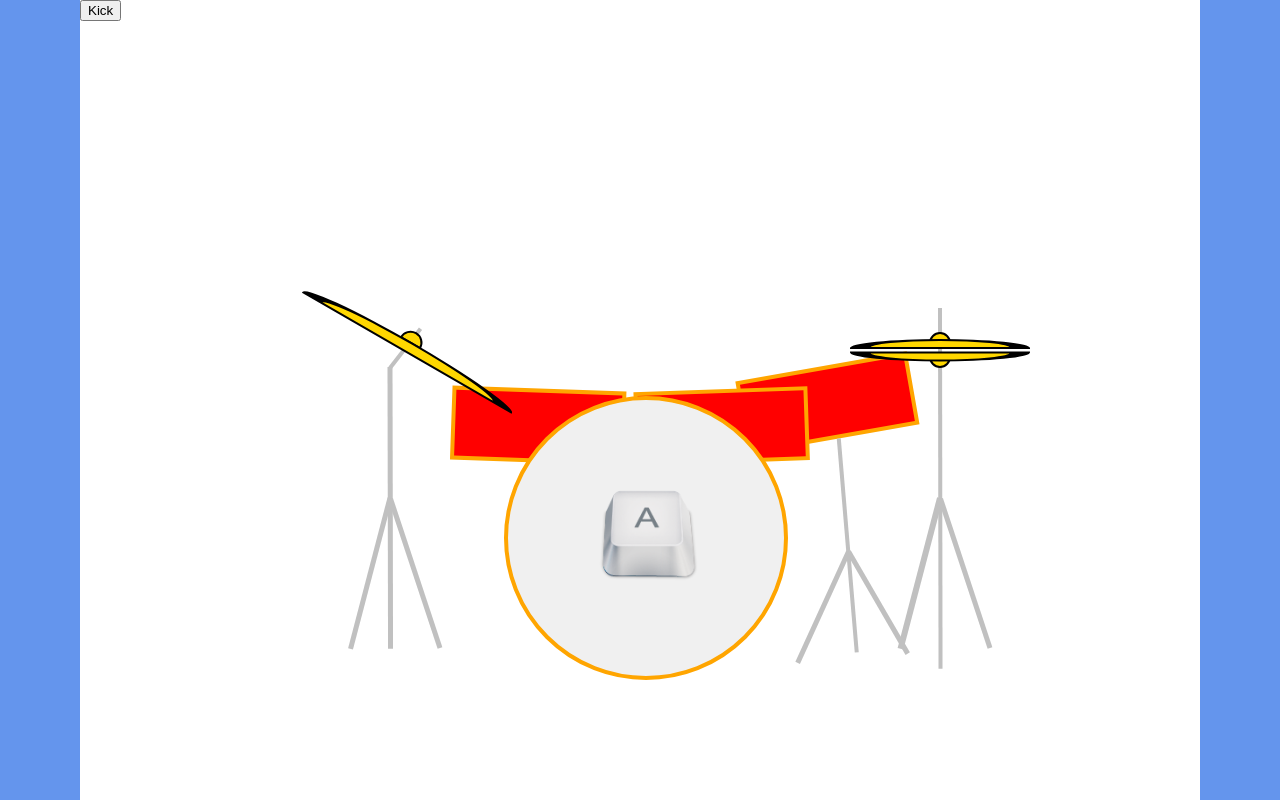
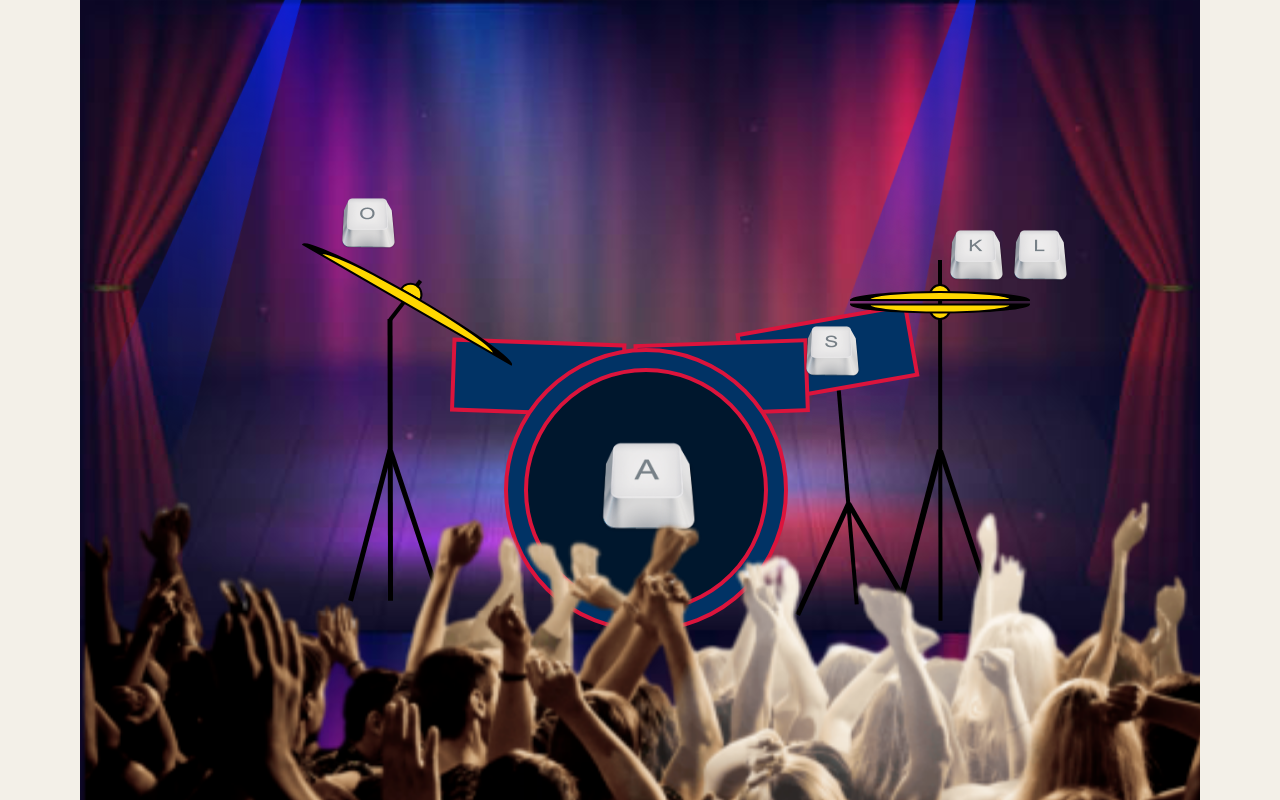
Before and after one commit to lovelanai/Javascript-drums, a plain HTML site: page index.html in a window 1280 px wide. Drawn offline with Linux system fonts and the light colour scheme.

Commit message:
added visuals and more samples for drums

```diff
--- a/canvas.js
+++ b/canvas.js
@@ -20,10 +20,18 @@ function kick() {
 
     ctx.beginPath();
     ctx.arc(150, 150, 140, 0, 2 * Math.PI);
-    ctx.fillStyle = '#f0f0f0';
+    ctx.fillStyle = '#013365';
     ctx.lineWidth = 4;
     ctx.fill();
-    ctx.strokeStyle = 'orange'
+    ctx.strokeStyle = 'crimson'
+    ctx.stroke();
+
+    ctx.beginPath();
+    ctx.arc(150, 150, 120, 0, 2 * Math.PI);
+    ctx.fillStyle = 'rgba(0, 0, 0, 0.554)';
+    ctx.lineWidth = 4;
+    ctx.fill();
+    ctx.strokeStyle = 'crimson'
     ctx.stroke();
 
 }
@@ -37,7 +45,7 @@ function crash(){
     ctx.arc(150, 600, 1, 1, 1);
     ctx.lineTo(150, 319);
     ctx.lineWidth = 5;
-    ctx.strokeStyle = 'silver';
+    ctx.strokeStyle = 'black';
     ctx.stroke();
 
     // Crash-stand left-leg
@@ -45,7 +53,7 @@ function crash(){
     ctx.arc(110, 600, 1, 1, 1);
     ctx.lineTo(150, 450);
     ctx.lineWidth = 5;
-    ctx.strokeStyle = 'silver';
+    ctx.strokeStyle = 'black';
     ctx.stroke();
 
     // Crash-stand right-leg
@@ -53,7 +61,7 @@ function crash(){
     ctx.arc(150, 450, 1, 1, 1);
     ctx.lineTo(200, 600);
     ctx.lineWidth = 5;
-    ctx.strokeStyle = 'silver';
+    ctx.strokeStyle = 'black';
     ctx.stroke();
 
         // Crash tilt
@@ -61,7 +69,7 @@ function crash(){
         ctx.arc(180, 280, 1, 1, 1);
         ctx.lineTo(150, 320);
         ctx.lineWidth = 4;
-        ctx.strokeStyle = 'silver';
+        ctx.strokeStyle = 'black';
         ctx.stroke();
 
 
@@ -101,7 +109,7 @@ function cymbal(){
      ctx.arc(150, 620, 1, 1, 1);
      ctx.lineTo(150, 260);
      ctx.lineWidth = 4;
-     ctx.strokeStyle = 'silver';
+     ctx.strokeStyle = 'black';
      ctx.stroke();
 
      // hihat-stand left-leg
@@ -109,7 +117,7 @@ function cymbal(){
      ctx.arc(110, 600, 1, 1, 1);
      ctx.lineTo(150, 450);
      ctx.lineWidth = 6;
-     ctx.strokeStyle = 'silver';
+     ctx.strokeStyle = 'black';
      ctx.stroke();
 
      // hihat-stand right-leg
@@ -117,7 +125,7 @@ function cymbal(){
      ctx.arc(150, 450, 1, 1, 1);
      ctx.lineTo(200, 600);
      ctx.lineWidth = 5;
-     ctx.strokeStyle = 'silver';
+     ctx.strokeStyle = 'black';
      ctx.stroke();
 
 
@@ -158,7 +166,7 @@ function cymbal(){
           ctx.arc(15, 304.5, 8, 0, Math.PI, false);
           ctx.closePath();
           ctx.fill();
-          ctx.fillStyle = 'gold';
+          ctx.fillStyle = 'black';
           ctx.lineWidth = 2;
           ctx.stroke();
 }
@@ -173,10 +181,10 @@ ctx.rotate(-10 * Math.PI / 180);
 ctx.rect(-20, 215, 170, 70,);
 
 
-ctx.fillStyle = 'red';
+ctx.fillStyle = '#013365';
 ctx.lineWidth = 4;
 ctx.fill();
-ctx.strokeStyle = 'orange'
+ctx.strokeStyle = 'crimson'
 ctx.stroke();
 
  // snare-stand
@@ -184,7 +192,7 @@ ctx.stroke();
  ctx.arc(50, 500, 1, 1, 1);
  ctx.lineTo(70, 287);
  ctx.lineWidth = 4;
- ctx.strokeStyle = 'silver';
+ ctx.strokeStyle = 'black';
  ctx.stroke();
 
  // snare-stand right-leg
@@ -192,7 +200,7 @@ ctx.stroke();
  ctx.arc(100, 510, 1, 1, 1);
  ctx.lineTo(60, 400);
  ctx.lineWidth = 5;
- ctx.strokeStyle = 'silver';
+ ctx.strokeStyle = 'black';
  ctx.stroke();
 
  // snare-stand left-leg
@@ -200,7 +208,7 @@ ctx.stroke();
  ctx.arc(-10, 500, 1, 1, 1);
  ctx.lineTo(60, 400);
  ctx.lineWidth = 5;
- ctx.strokeStyle = 'silver';
+ ctx.strokeStyle = 'black';
  ctx.stroke();
 
 
@@ -214,10 +222,10 @@ function tom1(){
     ctx.rect(20, 215, 170, 70,);
 
 
-    ctx.fillStyle = 'red';
+    ctx.fillStyle = '#013365';
     ctx.lineWidth = 4;
     ctx.fill();
-    ctx.strokeStyle = 'orange'
+    ctx.strokeStyle = 'crimson'
     ctx.stroke();
     }
 
@@ -230,9 +238,9 @@ function tom1(){
         ctx.rect(20, 215, 170, 70,);
 
 
-        ctx.fillStyle = 'red';
+        ctx.fillStyle = '#013365';
         ctx.lineWidth = 4;
         ctx.fill();
-        ctx.strokeStyle = 'orange'
+        ctx.strokeStyle = 'crimson'
         ctx.stroke();
         }
--- a/index.html
+++ b/index.html
@@ -15,16 +15,30 @@
     <div class="background">
 
         <div id="drumcontainer">
+            <div class="light1">
+                <div style="left: 20%" class="ray"></div>
+                <div class="light2">
+                    <div style="left: 80%" class="ray"></div>
+            <img class="croud" src="./assets/img/croud.png" alt="">
+
+            <div>
+
             <canvas id="snare" width="300" height="600"></canvas>
+            <img id="s-button" style="position: absolute; bottom: 26rem; height: 4rem; right: 21rem; z-index: 1;" src="./assets/img/s.png" alt="">
 
             <canvas id="kick" width="300" height="300"></canvas>
-            <img id="a-button" style="position: absolute; bottom: 13rem; height: 7rem; left: 32rem; z-index: 1;" src="./assets/img/a.png" alt="">
-
-            <button id="kickdrum">Kick</button>
+            <img id="a-button" style="position: absolute; bottom: 16rem; height: 7rem; left: 32rem; z-index: 1;" src="./assets/img/a.png" alt="">
             <canvas id="crash" width="350" height="730"></canvas>
+            <img id="o-button" style="    position: absolute; bottom: 34rem; height: 4rem; left: 16rem; z-index: 1;" src="./assets/img/o.png" alt="">
             <canvas id="hihat" width="250" height="730"></canvas>
+            <img id="k-button" style="position: absolute; bottom: 32rem; height: 4rem; right: 12rem; z-index: 1;" src="./assets/img/k.png" alt="">
+            <img id="l-button" style="position: absolute; bottom: 32rem; height: 4rem; right: 8rem; z-index: 1;" src="./assets/img/l.png" alt="">
             <canvas id="tom1" width="250" height="300"></canvas>
             <canvas id="tom2" width="250" height="300"></canvas>
+        </div>
+
+
+
         </div>
     </div>
 </body>
--- a/main.js
+++ b/main.js
@@ -2,9 +2,11 @@ window.addEventListener('load', main);
 window.addEventListener('keydown', checkKeyPress, false);
 function main(){
     canvas();
-
+    rocktrack.play();
 }
 
+let rocktrack = new Audio();
+rocktrack.src="./assets/rock.mp3"
 
 let kicksample = new Audio();
 kicksample.src="./assets/kick.wav";
@@ -15,41 +17,76 @@ snaresample.src="./assets/snare.wav";
 let hihatsample = new Audio();
 hihatsample.src="./assets/hihat.wav";
 
+let crashsample = new Audio();
+crashsample.src="./assets/crash.wav";
 
 
 
-function checkKeyPress(key){
-    if (key.keyCode == "65"){
+
+function checkKeyPress(key, keyCode){
+    if (key.keyCode == "65"){ // A
+        kicksample.currentTime = 0;
         kicksample.play();
         document.getElementById('a-button').classList.add('kick-btn');
     }
-    if (key.keyCode == "83"){
+    if (key.keyCode == "83"){ // S
+        snaresample.currentTime = 0;
         snaresample.play();
+        document.getElementById('s-button').classList.add('snare-btn');
     }
 
-    if (key.keyCode == "76"){
+    if (key.keyCode == "75" ){ // K
+        hihatsample.currentTime = 0;
         hihatsample.play();
+        document.getElementById('k-button').classList.add('hihat-btn');
     }
+
+
+    if (key.keyCode == "76"){ // L
+        hihatsample.currentTime = 0;
+        hihatsample.play();
+        document.getElementById('l-button').classList.add('hihat-btn');
+    }
+
+    if (key.keyCode == "79"){ // O
+        crashsample.currentTime = 0;
+        crashsample.play();
+        document.getElementById('o-button').classList.add('crash-btn');
+    }
+
 }
 
 
 
-document.addEventListener("keyup", function(key){
-    if (key.keyCode == "65"){
-        kicksample.pause();
+document.addEventListener("keyup", function(key, keyCode){
+    if (key.keyCode == "65"){ // A
+;
         document.getElementById('a-button').classList.remove('kick-btn');
-        kicksample.currentTime = 0;
+
     }
 
-    if (key.keyCode == "83"){
-        snaresample.pause();
-        document.getElementById('a-button').classList.remove('kick-btn');
-        snaresample.currentTime = 0;
+    if (key.keyCode == "83"){ // S
+
+        document.getElementById('s-button').classList.remove('snare-btn');
+
     }
 
-    if (key.keyCode == "76"){
-        hihatsample.pause();
-        document.getElementById('a-button').classList.remove('kick-btn');
-        hihatsample.currentTime = 0;
+    if (key.keyCode == "75"){ // K
+
+        document.getElementById('k-button').classList.remove('hihat-btn');
+
     }
+
+    if (key.keyCode == "76"){ // L
+
+        document.getElementById('l-button').classList.remove('hihat-btn');
+
+    }
+
+    if (key.keyCode == "79"){ // O
+
+        document.getElementById('o-button').classList.remove('crash-btn');
+    }
+
+
 })
--- a/style.css
+++ b/style.css
@@ -5,7 +5,7 @@ body{
 }
 
 .background{
-    background-color: cornflowerblue;
+    background-color: #F3F0E8;
     height: 100vh;
     display: flex;
     align-items: center;
@@ -16,12 +16,14 @@ body{
     position: relative;
     height: 50rem;
     width: 70rem;
-    background-color: white;
+    background-image: url(./assets/img/background2.jpg);
+    background-size: contain;
+    overflow: hidden;
 }
 
 #kick{
     position: absolute;
-    bottom: 7rem;
+    bottom: 10rem;
     left: 26rem;
     z-index: 1;
 
@@ -30,20 +32,21 @@ body{
 
 #crash{
     position: absolute;
-    top: 3rem;
+    top: 0;
     z-index: 1;
     left: 10rem;
 }
 
 #hihat{
     position: absolute;
-    top: 3rem;
+    top: 0;
     right: 10rem;
+
 }
 
 #snare{
     position: absolute;
-    bottom: 2rem;
+    bottom: 5rem;
     left: 40rem;
 
 }
@@ -51,7 +54,7 @@ body{
 
 #tom1{
     position: absolute;
-    bottom: 20rem;
+    bottom: 23rem;
     left: 33rem;
     z-index: 0;
 }
@@ -59,7 +62,7 @@ body{
 
 #tom2{
     position: absolute;
-    bottom: 20.5rem;
+    bottom: 23.5rem;
     left: 22.6rem;
     z-index: 0;
 
@@ -76,3 +79,91 @@ body{
 
 
 }
+
+
+.hihat-btn{
+    transform: translateY(4px);
+    filter: drop-shadow(0 0 0.75rem rgb(220, 220, 20));
+}
+
+
+.snare-btn{
+    transform: translateY(4px);
+    filter: drop-shadow(0 0 0.75rem rgb(20, 133, 220));
+}
+
+.crash-btn{
+    transform: translateY(4px);
+    filter: drop-shadow(0 0 0.75rem rgb(20, 220, 133));
+}
+
+
+
+.croud{
+    position: absolute;
+    bottom: -14rem;
+
+    height: 54rem;
+    z-index: 10;
+    animation: bounce .8s infinite;
+}
+
+ @keyframes bounce{
+
+    0% {
+        transform: translateY(0);
+    }
+    50% {
+        transform: translateY(-4.5rem);
+    }
+
+    100% {
+        transform: translateY(0);
+    }
+
+}
+
+
+
+
+
+/* disco-ljus */
+
+.ray {
+    clip-path:polygon(0% 45%, 100% 0%, 100% 100%, 0% 55%);
+    transition: 4s;
+  transform: translateY(-50%) translateX(-50%) rotate(var(--angle)) translateY(50%) translateX(50%) translateY(-50%);
+    position: absolute;
+    top: -30px;
+    left: 50%;
+    width: 500px;
+    height: 100px;
+    background: linear-gradient(0.25turn,rgba(0, 42, 255, 0.7), rgba(255,255,100,0));
+  }
+
+
+  .light1 {
+    animation-duration: 10s;
+    animation-name: wave;
+    animation-iteration-count: infinite;
+  }
+
+  .light2 {
+    animation-duration: 7s;
+    animation-name: wave;
+    animation-iteration-count: infinite;
+  }
+
+
+  @keyframes wave {
+    0% {
+      --angle: 90deg;
+    }
+
+    50% {
+      --angle: 110deg;
+    }
+    100% {
+      --angle: 60deg;
+    }
+  }
```
Also changed, not shown: assets/img/background2.jpg (added), assets/img/croud.png (added), assets/img/k.png (added), assets/img/o.png (added), 2 other files.
